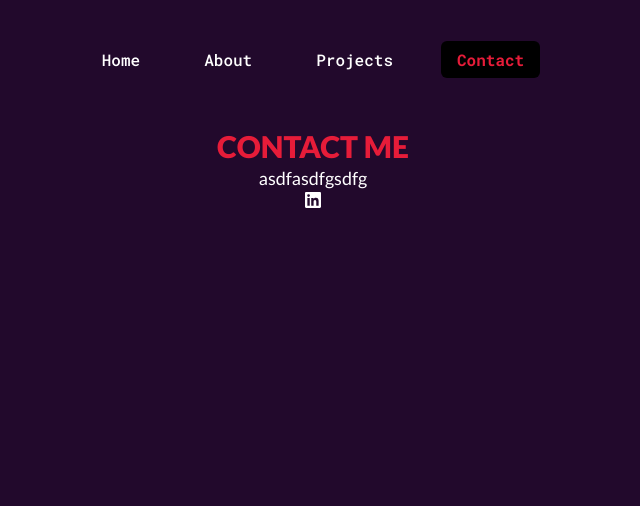
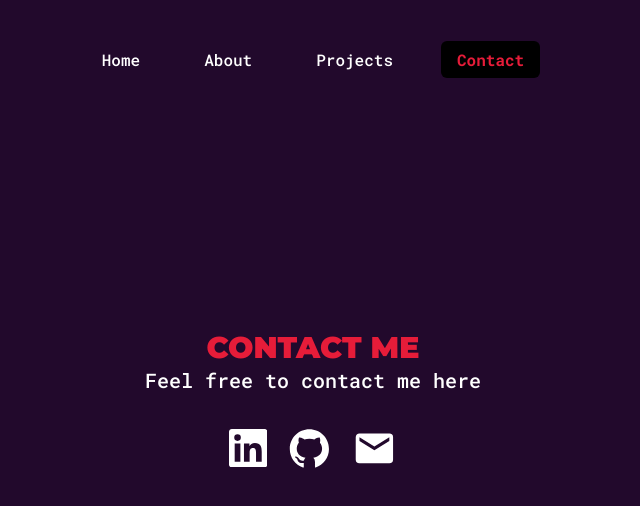
Before and after one commit to josephleungg/josephleungg.github.io, a Next.js app: page /contact in a window 1280 px wide. Shown: the top 506 px of the page, without its empty margins (327-967 px from the left). Built offline with nearby package versions, Linux system fonts and the light colour scheme.

Commit message:
Finished About Page

```diff
--- a/app/(pages)/about/page.js
+++ b/app/(pages)/about/page.js
@@ -1,5 +1,6 @@
 'use client';
 import React from 'react';
+import { ChevronDown } from "react-feather"
 import ImageCarousel from '../../components/imageCarousel'
 
 export default function AboutPage() {
@@ -10,11 +11,44 @@ export default function AboutPage() {
         "/images/4.png",
     ]
 
+    const technologies = [
+        // ICONS TAKEN FROM: https://devicon.dev/
+        ["https://cdn.jsdelivr.net/gh/devicons/devicon@latest/icons/javascript/javascript-original.svg", ""],
+        ["https://cdn.jsdelivr.net/gh/devicons/devicon@latest/icons/python/python-original.svg", ""],
+        ["https://cdn.jsdelivr.net/gh/devicons/devicon@latest/icons/java/java-plain.svg", ""],
+        ["https://cdn.jsdelivr.net/gh/devicons/devicon@latest/icons/typescript/typescript-original.svg", ""],
+        ["https://cdn.jsdelivr.net/gh/devicons/devicon@latest/icons/c/c-original.svg", ""],
+        ["https://cdn.jsdelivr.net/gh/devicons/devicon@latest/icons/html5/html5-original.svg", ""],
+        ["https://cdn.jsdelivr.net/gh/devicons/devicon@latest/icons/css3/css3-original.svg", ""],
+        ["https://cdn.jsdelivr.net/gh/devicons/devicon@latest/icons/nodejs/nodejs-original-wordmark.svg", ""],
+        ["https://cdn.jsdelivr.net/gh/devicons/devicon@latest/icons/react/react-original.svg", ""],
+        ["https://cdn.jsdelivr.net/gh/devicons/devicon@latest/icons/nextjs/nextjs-original.svg", ""],
+        ["https://cdn.jsdelivr.net/gh/devicons/devicon@latest/icons/express/express-original-wordmark.svg", "bg-white rounded-3xl"],
+        ["https://cdn.jsdelivr.net/gh/devicons/devicon@latest/icons/django/django-plain-wordmark.svg", ""],
+        ["https://cdn.jsdelivr.net/gh/devicons/devicon@latest/icons/flask/flask-original.svg", "bg-white rounded-3xl"],
+        ["https://cdn.jsdelivr.net/gh/devicons/devicon@latest/icons/mongodb/mongodb-original.svg", ""],
+        ["https://cdn.jsdelivr.net/gh/devicons/devicon@latest/icons/supabase/supabase-original.svg", ""],
+        ["https://cdn.jsdelivr.net/gh/devicons/devicon@latest/icons/tailwindcss/tailwindcss-original.svg", ""],
+        ["https://cdn.jsdelivr.net/gh/devicons/devicon@latest/icons/tensorflow/tensorflow-original.svg", ""],
+    ]
+
+    const tools = [
+        ["https://cdn.jsdelivr.net/gh/devicons/devicon@latest/icons/github/github-original.svg", "bg-white rounded-3xl"],
+        ["https://cdn.jsdelivr.net/gh/devicons/devicon@latest/icons/linux/linux-original.svg", ""],
+        ["https://cdn.jsdelivr.net/gh/devicons/devicon@latest/icons/postman/postman-original.svg", ""],
+        ["https://cdn.jsdelivr.net/gh/devicons/devicon@latest/icons/vscode/vscode-original.svg", ""],
+        ["https://cdn.jsdelivr.net/gh/devicons/devicon@latest/icons/photoshop/photoshop-original.svg", ""],
+        ["https://cdn.jsdelivr.net/gh/devicons/devicon@latest/icons/premierepro/premierepro-plain.svg", "bg-[#E298F2] rounded-xl"],
+        ["https://cdn.jsdelivr.net/gh/devicons/devicon@latest/icons/figma/figma-original.svg", ""],
+    ]
+
     return(
-        <div className="flex flex-col md:flex-row my-32 md:my-0 font-roboto px-12 gap-20 min-h-screen">
+        <div className="font-roboto">
+            {/* about me section */}
+            <div className="relative flex flex-col md:flex-row my-32 md:my-0 px-12 gap-20 md:gap-32 min-h-screen">
 
                 <div className="flex flex-col md:h-screen md:w-[50%] md:items-left justify-center">
-                <h1 className="text-2xl font-extrabold text-secondary">A LITTLE BIT ABOUT ME</h1>
+                    <h1 className="text-2xl md:text-3xl font-montserrat font-black italic text-secondary">A LITTLE BIT ABOUT ME</h1>
                     <p className="text-justify text-lg">I'm currently a third year <span className="font-bold text-tertiary">Computer Science </span>
                         student attending Toronto Metropolitan University! Beyond the screen, I find joy in lifting weights and
                         going on late night drives, I also love to binge shows and play video games whenever I have the time.
@@ -28,6 +62,50 @@ export default function AboutPage() {
                     </ImageCarousel>
                 </div>
 
+                <button
+                    onClick={() => document.getElementById('skills').scrollIntoView({ behavior: 'smooth' })}
+                    className="absolute bottom-[-10%] md:bottom-0 left-1/2 transform -translate-x-1/2 mb-4 p-1 rounded-full shadow bg-white/80 text-gray-800 hover:bg-white"
+                >
+                    <ChevronDown size={30} />
+                </button>
+
+            </div>
+
+            {/* skills section */}
+            <div id="skills" className="flex flex-col h-full md:gap-12 md:flex-row pt-32 pb-64 md:py-64 px-12">
+
+                {/* technologies */}
+                <div className="cursor-pointer transform transition duration-500 hover:scale-105 flex flex-col md:w-[50%] shadow-2xl">
+                    <div className="flex justify-center">
+                        <h1 className="text-2xl md:text-3xl font-montserrat font-black italic text-secondary">TECHNOLOGIES</h1>
+                    </div>
+
+                    <div className="flex flex-row flex-wrap justify-center gap-2 md:gap-8 bg-black/30 rounded-3xl p-4 md:p-8 mt-4">
+                        {technologies.map((icon) => (
+                            <div className="cursor-pointer transform transition duration-500 hover:scale-125 hover:shadow-xl bg-black/40 w-[13%] p-1 md:p-2 lg:p-4 rounded-3xl">
+                                <img src={icon[0]} className={`${icon[1]}`} />
+                            </div>
+                        ))}
+                    </div>
+                </div>
+
+                {/* tools */}
+                <div className="cursor-pointer transform transition duration-500 hover:scale-105 flex flex-col pt-12 md:pt-0 md:w-[50%] shadow-2xl">
+                    <div className="flex justify-center">
+                        <h1 className="text-2xl md:text-3xl font-montserrat font-black italic text-secondary">TOOLS</h1>
+                    </div>
+
+                    <div className="flex flex-row flex-wrap h-full justify-center items-center gap-2 md:gap-8 bg-black/30 rounded-3xl p-4 md:p-8 mt-4">
+                        {tools.map((icon) => (
+                            <div className="cursor-pointer transform transition duration-500 hover:scale-125 hover:shadow-xl bg-black/40 w-[13%] p-1 md:p-2 lg:p-4 rounded-3xl">
+                                <img src={icon[0]} className={`${icon[1]}`} />
+                            </div>
+                        ))}
+                    </div>
+                </div>
+
+            </div>
+
         </div>
     );
 };
--- a/app/(pages)/contact/page.js
+++ b/app/(pages)/contact/page.js
@@ -1,22 +1,45 @@
 export default function Contact() {
     return (
-        <div className="flex flex-col items-center justify-center py-32 min-w-screen">
+        <div className="flex flex-col items-center justify-center my-32 md:my-0 md:min-h-screen min-w-screen">
 
-            <p className="text-secondary font-extrabold text-3xl">CONTACT ME</p>
-            <p className="font-medium text-lg">asdfasdfgsdfg</p>
+            <p className="text-secondary font-montserrat font-black text-2xl md:text-3xl">CONTACT ME</p>
+            <p className="font-roboto font-medium text-lg md:text-xl pb-8">Feel free to contact me here</p>
 
+            {/* icons */}
+            <div className="flex flex-row items-center gap-5">
 
-            <div className="flex flex-row gap-5">
+                <a href="https://www.linkedin.com/in/josephleung1/" target="_blank" rel="noopener noreferrer">
+                    <svg
+                        viewBox="0 0 24 24"
+                        fill="currentColor"
+                        height="2.4rem"
+                        width="2.4rem"
+                    >
+                        <path d="M20.447 20.452h-3.554v-5.569c0-1.328-.027-3.037-1.852-3.037-1.853 0-2.136 1.445-2.136 2.939v5.667H9.351V9h3.414v1.561h.046c.477-.9 1.637-1.85 3.37-1.85 3.601 0 4.267 2.37 4.267 5.455v6.286zM5.337 7.433a2.062 2.062 0 01-2.063-2.065 2.064 2.064 0 112.063 2.065zm1.782 13.019H3.555V9h3.564v11.452zM22.225 0H1.771C.792 0 0 .774 0 1.729v20.542C0 23.227.792 24 1.771 24h20.451C23.2 24 24 23.227 24 22.271V1.729C24 .774 23.2 0 22.222 0h.003z" />
+                    </svg>
+                </a>
 
-                <svg
-                    viewBox="0 0 24 24"
-                    fill="currentColor"
-                    height="1em"
-                    width="1em"
-                    href="https://www.linkedin.com/in/kevin-chen-1b1b1b1b1/"
+                <a href="https://github.com/josephleungg" target="_blank" rel="noopener noreferrer">
+                    <svg
+                        viewBox="0 0 1024 1024"
+                        fill="currentColor"
+                        height="2.8em"
+                        width="2.8em"
                     >
-                    <path d="M20.447 20.452h-3.554v-5.569c0-1.328-.027-3.037-1.852-3.037-1.853 0-2.136 1.445-2.136 2.939v5.667H9.351V9h3.414v1.561h.046c.477-.9 1.637-1.85 3.37-1.85 3.601 0 4.267 2.37 4.267 5.455v6.286zM5.337 7.433a2.062 2.062 0 01-2.063-2.065 2.064 2.064 0 112.063 2.065zm1.782 13.019H3.555V9h3.564v11.452zM22.225 0H1.771C.792 0 0 .774 0 1.729v20.542C0 23.227.792 24 1.771 24h20.451C23.2 24 24 23.227 24 22.271V1.729C24 .774 23.2 0 22.222 0h.003z" />
-                </svg>
+                        <path d="M511.6 76.3C264.3 76.2 64 276.4 64 523.5 64 718.9 189.3 885 363.8 946c23.5 5.9 19.9-10.8 19.9-22.2v-77.5c-135.7 15.9-141.2-73.9-150.3-88.9C215 726 171.5 718 184.5 703c30.9-15.9 62.4 4 98.9 57.9 26.4 39.1 77.9 32.5 104 26 5.7-23.5 17.9-44.5 34.7-60.8-140.6-25.2-199.2-111-199.2-213 0-49.5 16.3-95 48.3-131.7-20.4-60.5 1.9-112.3 4.9-120 58.1-5.2 118.5 41.6 123.2 45.3 33-8.9 70.7-13.6 112.9-13.6 42.4 0 80.2 4.9 113.5 13.9 11.3-8.6 67.3-48.8 121.3-43.9 2.9 7.7 24.7 58.3 5.5 118 32.4 36.8 48.9 82.7 48.9 132.3 0 102.2-59 188.1-200 212.9a127.5 127.5 0 0138.1 91v112.5c.8 9 0 17.9 15 17.9 177.1-59.7 304.6-227 304.6-424.1 0-247.2-200.4-447.3-447.5-447.3z" />
+                    </svg>
+                </a>
+
+                <a href="mailto:leung.joseph2@gmail.com" target="_blank" rel="noopener noreferrer">
+                    <svg
+                        viewBox="0 0 24 24"
+                        fill="currentColor"
+                        height="2.8em"
+                        width="2.8em"
+                    >
+                        <path d="M20 8l-8 5-8-5V6l8 5 8-5m0-2H4c-1.11 0-2 .89-2 2v12a2 2 0 002 2h16a2 2 0 002-2V6a2 2 0 00-2-2z" />
+                    </svg>
+                </a>
 
             </div>
 
--- a/app/globals.css
+++ b/app/globals.css
@@ -1,5 +1,6 @@
 @import url('https://fonts.googleapis.com/css2?family=Lato:ital,wght@0,100;0,300;0,400;0,700;0,900;1,100;1,300;1,400;1,700;1,900&display=swap');
 @import url('https://fonts.googleapis.com/css2?family=Roboto+Mono:ital,wght@0,100..700;1,100..700&display=swap');
+@import url('https://fonts.googleapis.com/css2?family=Montserrat:ital,wght@0,100..900;1,100..900&display=swap');
 
 @tailwind base;
 @tailwind components;
--- a/app/layout.js
+++ b/app/layout.js
@@ -15,7 +15,7 @@ export default function RootLayout({ children }) {
     <html lang="en">
       <body className="flex flex-col bg-primary text-white font-lato">
 
-        <div className="fixed min-w-full">
+        <div className="fixed z-50 min-w-full">
           <MenuBar />
         </div>
 
--- a/app/page.js
+++ b/app/page.js
@@ -8,7 +8,7 @@ export default function Home() {
     <div className="flex flex-col min-h-screen text-xl md:text-2xl lg:text-3xl space-y-6 justify-center items-center">
 
         <div className="">
-          <p className="">Hey, I'm <span className="text-secondary font-bold">Joseph </span><span className="animate-flicker">_</span></p>
+          <p className="">Hey, I'm <span className="text-secondary font-bold">Joseph</span><span className="animate-flicker">_</span></p>
         </div>
 
         <div className="">
--- a/tailwind.config.js
+++ b/tailwind.config.js
@@ -19,6 +19,7 @@ module.exports = {
       fontFamily: {
         lato: ['Lato', 'sans-serif'],
         roboto: ['Roboto Mono', 'monospace'],
+        montserrat: ['Montserrat', 'sans-serif'],
       },
       colors: {
         primary: "#22092C",
```
Lines whose indentation alone changed are shown as unchanged.
